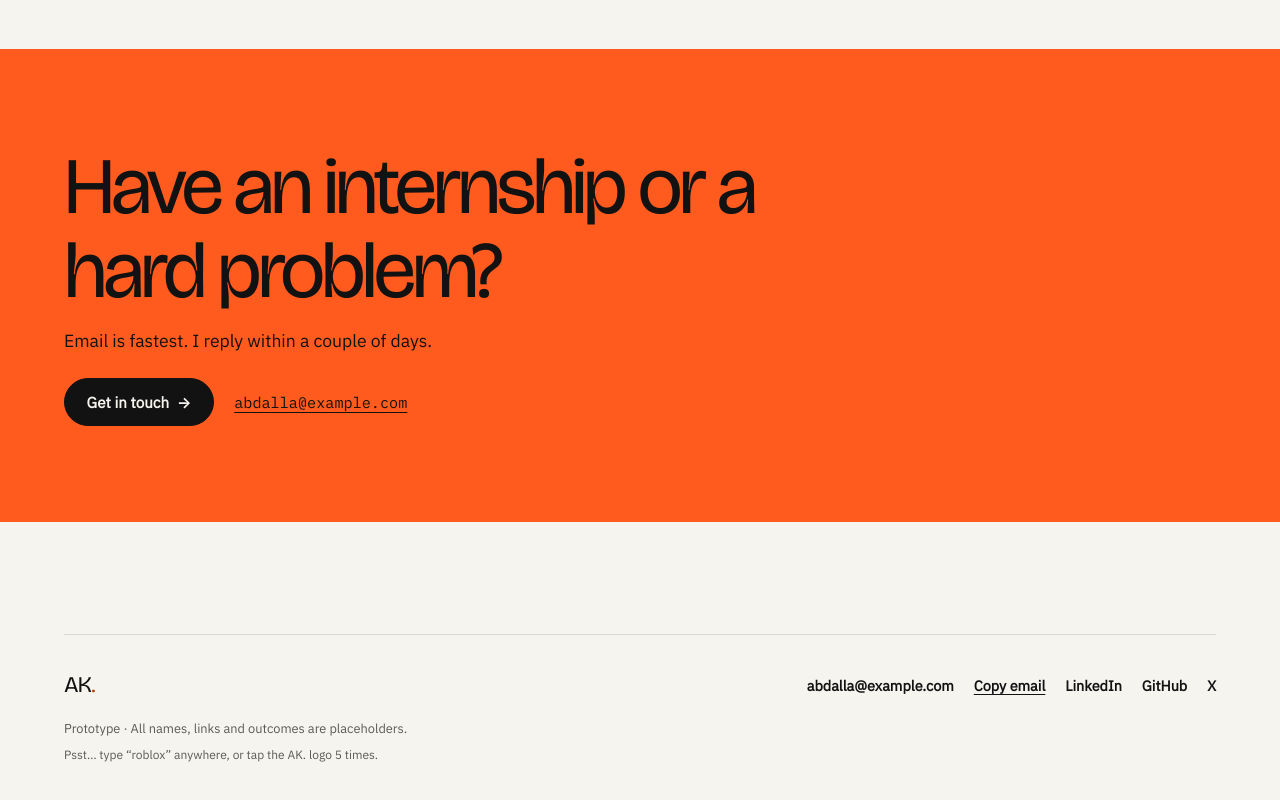
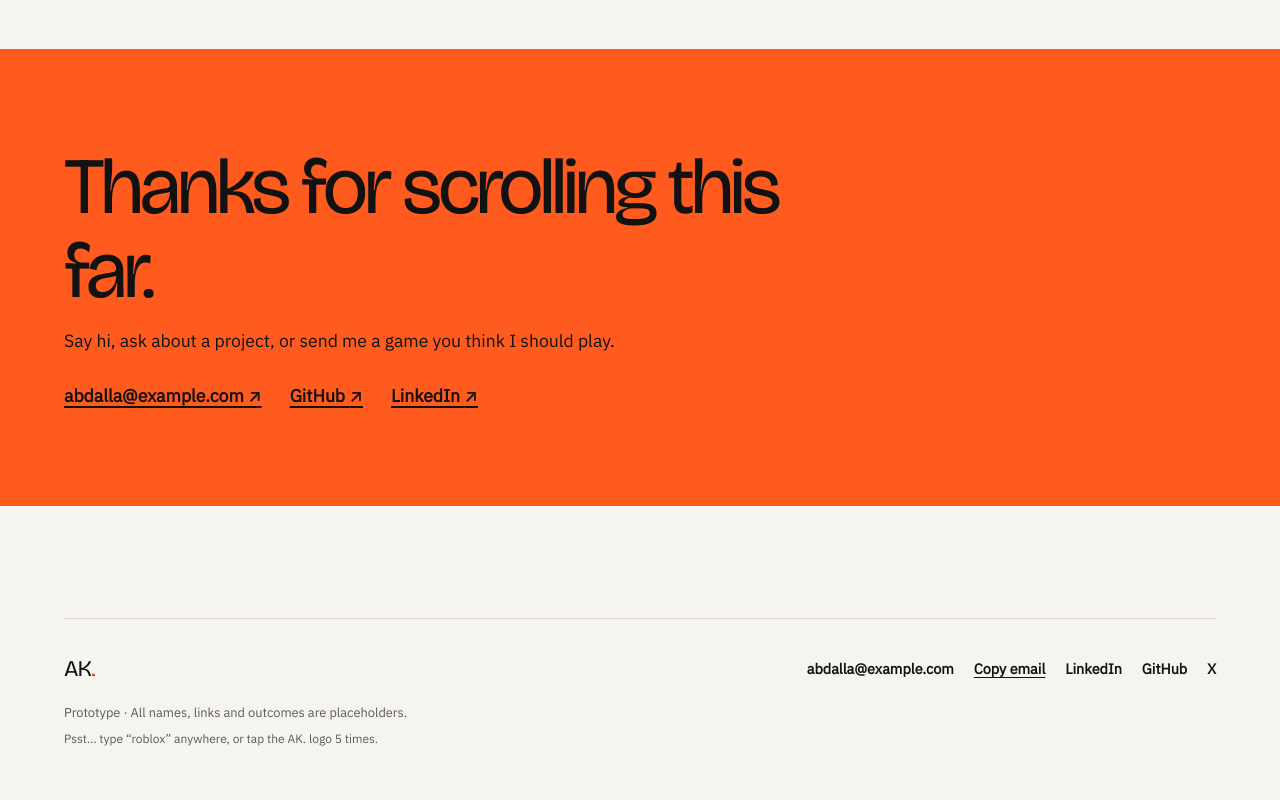
Before and after one commit to realgnh/portfolio-prototype, a React (Vite) app: page / in a window 1280 px wide. Shown: the part 3236-4036 px from the top of the page. Built offline with nearby package versions, Linux system fonts and the light colour scheme.

Commit message:
Turn the closing section into a friendly sign-off

```diff
--- a/src/components/sections/ContactBand.tsx
+++ b/src/components/sections/ContactBand.tsx
@@ -1,6 +1,9 @@
 import { profile } from '../../content/profile'
 import { sections } from '../../content/sections'
-import { Button } from '../ui/Button'
+
+const links = ['GitHub', 'LinkedIn']
+  .map(label => profile.socials.find(social => social.label === label))
+  .filter((social): social is NonNullable<typeof social> => Boolean(social))
 
 /** Closing section on Home: full-width signal orange. */
 export function ContactBand() {
@@ -9,10 +12,12 @@ export function ContactBand() {
       <div className="shell contact-band-inner">
         <h2 id="contact-band-title">{sections.contactBand.heading}</h2>
         <p>{sections.contactBand.text}</p>
-        <div className="button-row">
-          <Button to="/contact">{sections.hero.primary} <span aria-hidden="true">→</span></Button>
-          <a className="contact-band-email" href={`mailto:${profile.email}`}>{profile.email}</a>
-        </div>
+        <ul className="contact-band-links">
+          <li><a href={`mailto:${profile.email}`}>{profile.email} <span aria-hidden="true">↗</span></a></li>
+          {links.map(({ label, href }) => (
+            <li key={label}><a href={href} target="_blank" rel="noreferrer">{label} <span aria-hidden="true">↗</span></a></li>
+          ))}
+        </ul>
       </div>
     </section>
   )
--- a/src/content/sections.ts
+++ b/src/content/sections.ts
@@ -9,7 +9,7 @@ export const sections = {
   skills: { heading: 'Skills', intro: 'What I use day to day, grouped by area.' },
   projects: { heading: 'Selected work', intro: 'Projects with a measurable result.', all: 'All work', pageIntro: 'Every project so far, filterable by area.', empty: 'projects.filter(…) returned [].', allFilter: 'All', hobbyTag: 'Hobby project' },
   currently: { heading: 'Currently working on' },
-  contactBand: { heading: 'Have an internship or a hard problem?', text: 'Email is fastest. I reply within a couple of days.' },
+  contactBand: { heading: 'Thanks for scrolling this far.', text: 'Say hi, ask about a project, or send me a game you think I should play.' },
   project: { back: 'All projects', problem: 'Problem', approach: 'Approach', result: 'Result', summary: 'In one sentence', faq: 'Questions', previous: 'Previous', next: 'Next', tools: 'Built with', year: 'Year', demo: 'Try it yourself', demoIntro: 'A small interactive version of the idea. Click through both flows and compare.' },
   resume: { heading: 'Résumé', intro: 'Education, experience, selected projects and skills on one page.', education: 'Education', experience: 'Experience', skills: 'Skills', projects: 'Selected work', projectSlugs: ['clearpath-onboarding', 'signal-dashboard', 'index-library'] },
   contact: { heading: 'Contact', email: 'Email', copy: 'Copy email', localTime: 'My local time', elsewhere: 'Elsewhere' },
--- a/src/styles/home.css
+++ b/src/styles/home.css
@@ -211,9 +211,9 @@
 .contact-band-inner { display: grid; justify-items: start; gap: 0.9rem; }
 .contact-band h2 { max-width: 16ch; font-size: clamp(2.5rem, 7vw, 5rem); letter-spacing: -0.05em; }
 .contact-band p { max-width: 36rem; font-size: 1.1rem; }
-.contact-band .button-row { align-items: center; gap: 1.25rem; margin-top: 0.5rem; }
-.contact-band .button-primary { background: #121212; border-color: #121212; color: #f6f4ef; }
-.contact-band-email { font: 500 0.95rem var(--font-mono); color: inherit; text-underline-offset: 0.25em; }
+.contact-band-links { display: flex; flex-wrap: wrap; gap: 0.5rem 1.75rem; margin-top: 0.75rem; font-size: 1.1rem; font-weight: 600; }
+.contact-band-links a { color: inherit; text-decoration: underline; text-decoration-thickness: 1.5px; text-underline-offset: 0.25em; }
+.contact-band-links a:hover { text-decoration-thickness: 3px; }
 
 /* "Currently building" one-liner under The short version. */
 .currently { display: flex; flex-wrap: wrap; gap: 0.5rem; margin-top: 0.25rem; padding-top: 0.75rem; border-top: 1px solid var(--line); }
```
Also changed, not shown: 1 other file (tests, documents, lock files or other folders).
